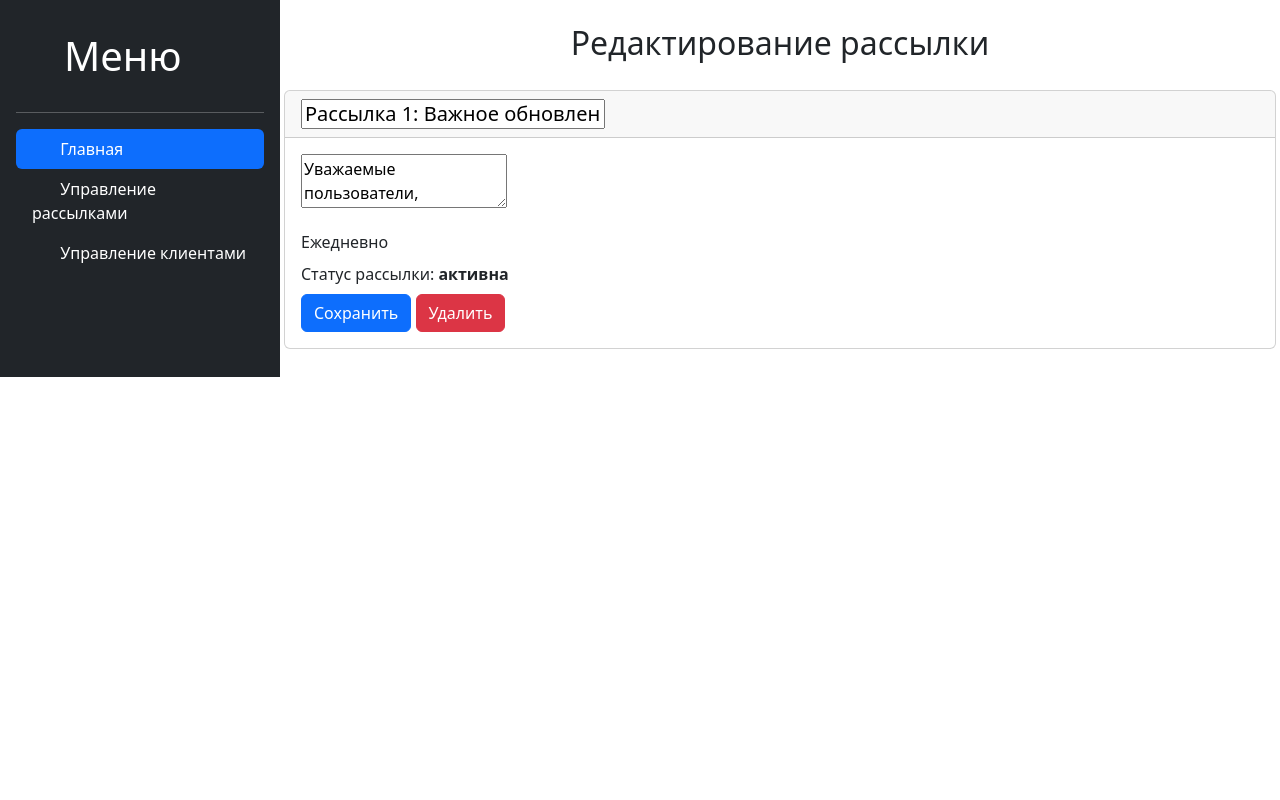
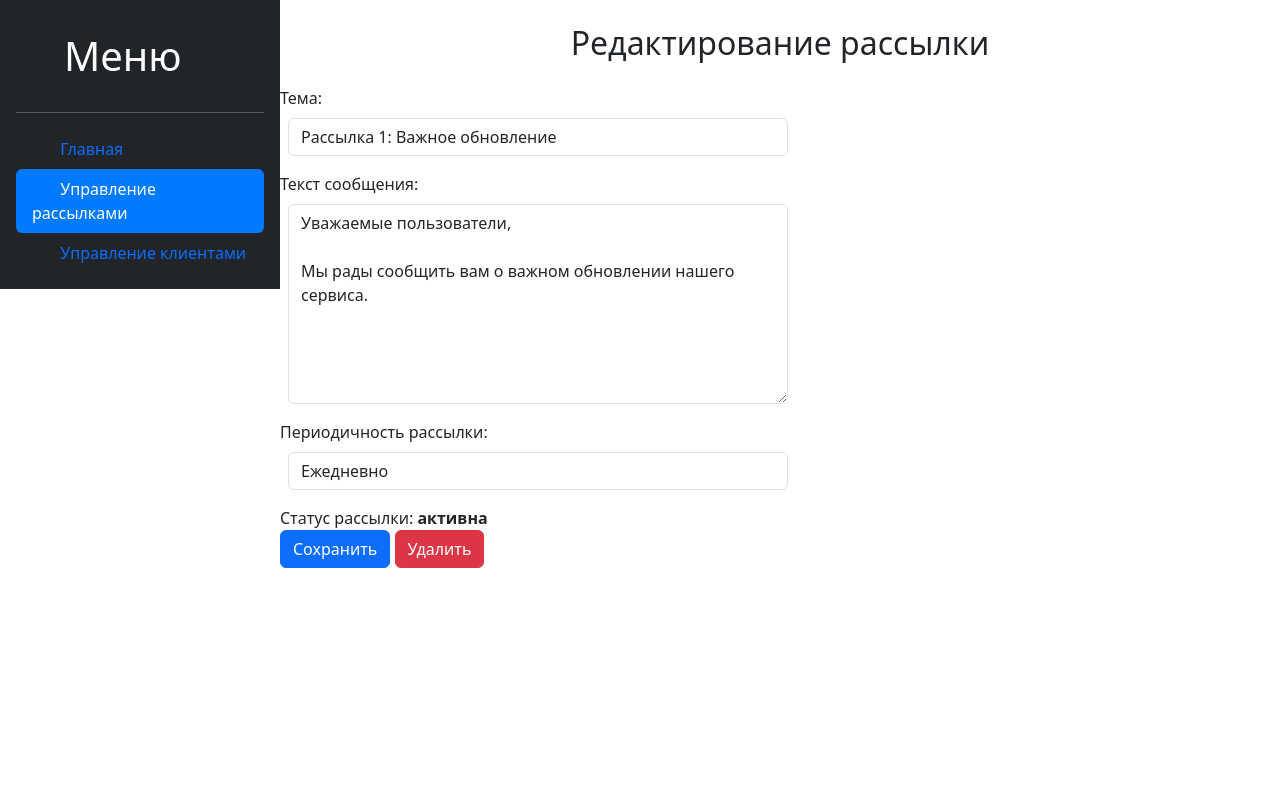
Before and after one commit to GreenSharkShark/MailSender, a Django app: page /mailing-management-update/1/ in a window 1280 px wide. Run offline with Django 4.2, Linux system fonts and the light colour scheme; data comes from the database, SQL or seed files in the repository; parts of the project's set-up code (start-up, migrations or seed data) failed here and were passed over.

Commit message:
update CRUpdateD

```diff
--- a/mailsender/templates/mailsender/home.html
+++ b/mailsender/templates/mailsender/home.html
@@ -26,8 +26,10 @@
                         {% elif object.mailing.every_month %}
                             <p class="card-title">Каждый месяц {{ object.mailing.mailing_datetime.day }} числа</p>
                         {% endif %}
-                    <a href="#" class="btn btn-primary text-decoration-none">Подробнее</a>
-                    <a href="#" class="btn btn-primary text-decoration-none">Редактировать</a>
+                        <a href="{% url 'mailsender:mailing_management_detail' object.pk %}"
+                           class="btn btn-primary text-decoration-none">Подробнее</a>
+                        <a href="{% url 'mailsender:mailing_management_update' object.pk %}"
+                           class="btn btn-primary text-decoration-none">Редактировать</a>
                         <a href="#" class="btn btn-danger text-decoration-none">Удалить</a>
                     </div>
                 </div>
--- a/mailsender/templates/mailsender/includes/inc_navbar.html
+++ b/mailsender/templates/mailsender/includes/inc_navbar.html
@@ -1,3 +1,4 @@
+<div style="height: 100vh; overflow-y: auto;">
     <div class="d-flex flex-column flex-shrink-0 p-3 text-bg-dark" style="width: 280px;">
         <div class="d-flex align-items-center text-white" style="height: 80px;">
             <svg class="bi pe-none me-2" width="40" height="32">
@@ -7,24 +8,24 @@
         </div>
         <hr>
         <ul class="nav nav-pills flex-column mb-auto">
-        <li class="nav-item">
-            <a href="{% url 'mailsender:home' %}" class="nav-link active" aria-current="page">
+            <li class="nav-item {% if request.path == '/' %}active{% endif %}">
+                <a href="{% url 'mailsender:home' %}" class="nav-link">
                     <svg class="bi pe-none me-2" width="16" height="16">
                         <use xlink:href="#home"></use>
                     </svg>
                     Главная
                 </a>
             </li>
-        <li>
-            <a href="{% url 'mailsender:mailing_management' %}" class="nav-link text-white">
+            <li class="nav-item {% if 'mailing-management' in request.path %}active{% endif %}">
+                <a href="{% url 'mailsender:mailing_management' %}" class="nav-link">
                     <svg class="bi pe-none me-2" width="16" height="16">
                         <use xlink:href="mailing_management"></use>
                     </svg>
                     Управление рассылками
                 </a>
             </li>
-        <li>
-            <a href="#" class="nav-link text-white">
+            <li class="nav-item {% if 'management-clients' in request.path %}active{% endif %}">
+                <a href="#" class="nav-link">
                     <svg class="bi pe-none me-2" width="16" height="16">
                         <use xlink:href="#speedometer2"></use>
                     </svg>
@@ -33,3 +34,19 @@
             </li>
         </ul>
     </div>
+</div>
+
+<style>
+    .nav-item.active .nav-link {
+        background-color: #007bff;
+        color: #fff;
+    }
+
+    .nav-item.active .nav-link svg use {
+        fill: #fff;
+    }
+
+    .nav-item.active .nav-link svg [fill="#000000"] {
+        fill: #fff;
+    }
+</style>
--- a/mailsender/templates/mailsender/mailing_management_list.html
+++ b/mailsender/templates/mailsender/mailing_management_list.html
@@ -34,7 +34,7 @@
 
                         {% endif %}
                         <a href="{% url 'mailsender:mailing_management_detail' object.pk %}" class="btn btn-primary text-decoration-none">Подробнее</a>
-                        <a href="#" class="btn btn-primary text-decoration-none">Редактировать</a>
+                        <a href="{% url 'mailsender:mailing_management_update' object.pk %}" class="btn btn-primary text-decoration-none">Редактировать</a>
                         <a href="#" class="btn btn-danger text-decoration-none">Удалить</a>
                     </div>
                 </div>
--- a/mailsender/templates/mailsender/mailing_management_update.html
+++ b/mailsender/templates/mailsender/mailing_management_update.html
@@ -1,13 +1,11 @@
 {% extends 'mailsender/base.html' %}
 
 {% block content %}
-
     {% load tz %}
     {% load filters %}
 
     <body class="d-flex flex-column h-100">
     <div class="d-flex flex-row flex-grow-1">
-
         {% include 'mailsender/includes/inc_navbar.html' %}
 
         <div class="d-flex flex-column flex-grow-1 my-4">
@@ -15,32 +13,35 @@
 
             <form method="post">
     {% csrf_token %}
-                <div class="card m-1">
-                    <h5 class="card-header">
-                        <input type="text" name="topic" value="{{ object.topic }}">
-                    </h5>
-                    <div class="card-body">
-                        <p class="card-text">
-                            <textarea name="message">{{ object.message }}</textarea>
-                        </p>
-                        {% if object.mailing.once %}
-                            <p class="card-title">Ежедневно</p>
-                        {% elif object.mailing.every_week %}
-                            <p class="card-title">Каждую
-                                неделю {{ object.mailing.mailing_datetime.weekday|day_of_week }}</p>
-                        {% elif object.mailing.every_month %}
-                            <p class="card-title">Каждый месяц {{ object.mailing.mailing_datetime.day }} числа</p>
-                        {% endif %}
+    <div class="mb-3">
+        <label for="topic">Тема:</label>
+        <input type="text" name="topic" value="{{ object.topic }}" class="form-control m-2 w-50" id="topic">
+    </div>
+
+    <div class="mb-3">
+        <label for="message">Текст сообщения:</label>
+        <textarea name="message" class="form-control m-2 w-50" id="message" style="height: 200px;">{{ object.message }}</textarea>
+    </div>
+
+    <div class="mb-3">
+        <label for="periodicity">Периодичность рассылки:</label>
+        <select name="periodicity" class="form-control m-2 w-50" id="periodicity">
+            <option value="daily" {% if object.mailing.once %}selected{% endif %}>Ежедневно</option>
+            <option value="weekly" {% if object.mailing.every_week %}selected{% endif %}>Каждую неделю</option>
+            <option value="monthly" {% if object.mailing.every_month %}selected{% endif %}>Каждый месяц</option>
+        </select>
+    </div>
+
     {% if object.mailing.status %}
         <p class="card-title">Статус рассылки: <b>активна</b></p>
     {% else %}
         <p class="card-title">Статус рассылки: <b>неактивна</b></p>
     {% endif %}
+
     <button type="submit" class="btn btn-primary">Сохранить</button>
     <a href="#" class="btn btn-danger text-decoration-none">Удалить</a>
-                    </div>
-                </div>
 </form>
+
 
         </div>
     </div>
@@ -48,5 +49,4 @@
             integrity="sha384-geWF76RCwLtnZ8qwWowPQNguL3RmwHVBC9FhGdlKrxdiJJigb/j/68SIy3Te4Bkz"
             crossorigin="anonymous"></script>
     </body>
-
 {% endblock %}
--- a/mailsender/views.py
+++ b/mailsender/views.py
@@ -3,7 +3,14 @@ from mailsender.models import MailText, Mailing
 from django.urls import reverse_lazy
 
 
-class HomeListView(ListView):
+class ContextMixin:
+    def get_context_data(self, **kwargs):
+        context = super().get_context_data(**kwargs)
+        context['current_path'] = self.request.path
+        return context
+
+
+class HomeListView(ContextMixin, ListView):
     model = MailText
     template_name = 'mailsender/home.html'
 
@@ -11,7 +18,7 @@ class HomeListView(ListView):
         return super().get_queryset().filter(mailing__status=True)
 
 
-class MailingManagementListView(ListView):
+class MailingManagementListView(ContextMixin, ListView):
     model = MailText
     template_name = 'mailsender/mailing_management_list.html'
 
@@ -19,13 +26,23 @@ class MailingManagementListView(ListView):
         return super().get_queryset().all()
 
 
-class MailingManagementDetailView(DetailView):
+class MailingManagementDetailView(ContextMixin, DetailView):
     model = MailText
     template_name = 'mailsender/mailing_management_detail.html'
 
 
-class MailingManagementUpdateView(UpdateView):
+class MailingManagementUpdateView(ContextMixin, UpdateView):
     model = MailText
     template_name = 'mailsender/mailing_management_update.html'
     fields = ('topic', 'message',)
-    success_url = reverse_lazy('mailing_management_detail')
+
+    def get_success_url(self):
+        return reverse_lazy('mailsender:mailing_management_detail', kwargs={'pk': self.object.pk})
+
+    def form_valid(self, form):
+        periodicity = self.request.POST.get('periodicity')
+        self.object.mailing.once = periodicity == 'daily'
+        self.object.mailing.every_week = periodicity == 'weekly'
+        self.object.mailing.every_month = periodicity == 'monthly'
+        self.object.mailing.save()
+        return super().form_valid(form)
```
Lines whose indentation alone changed are shown as unchanged.
